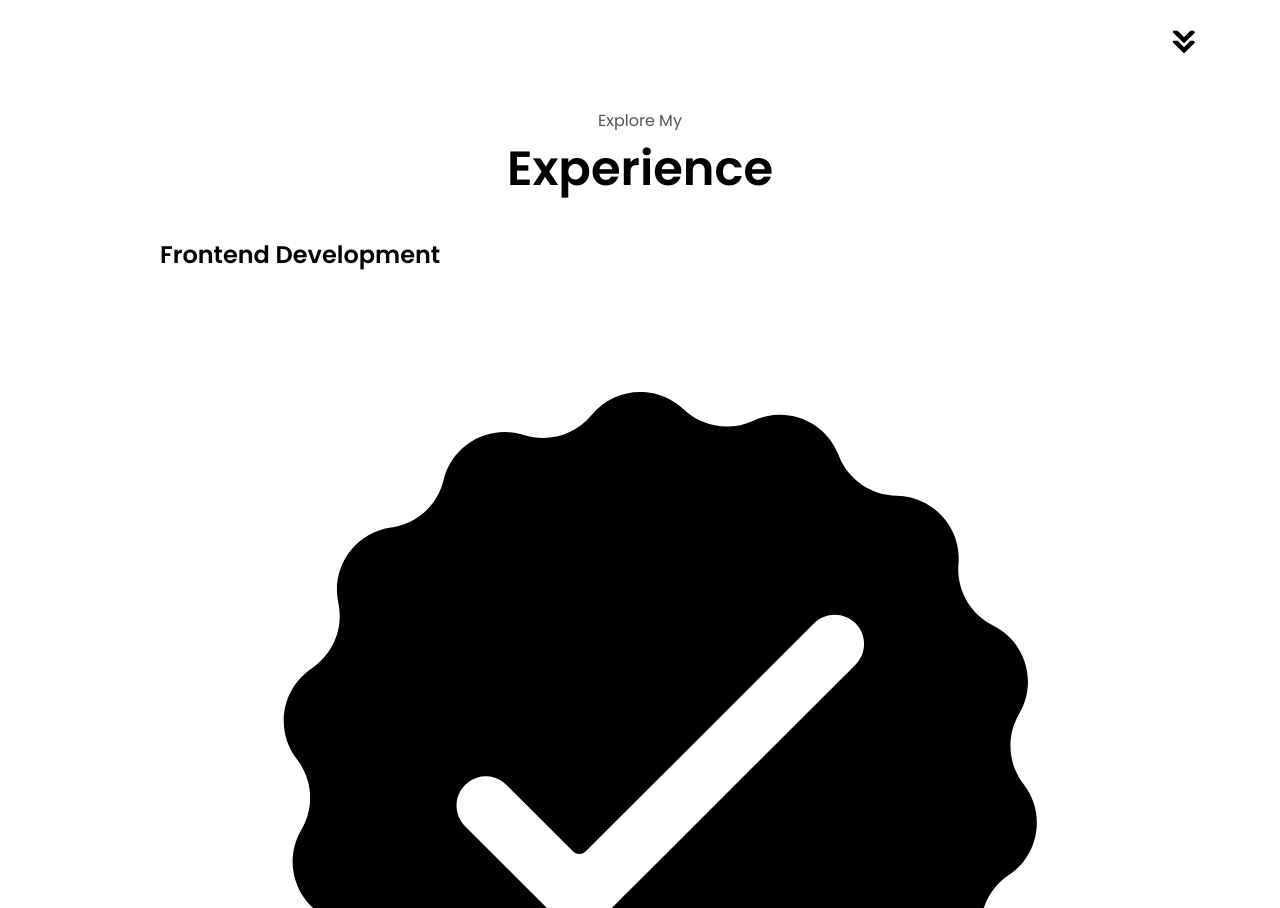
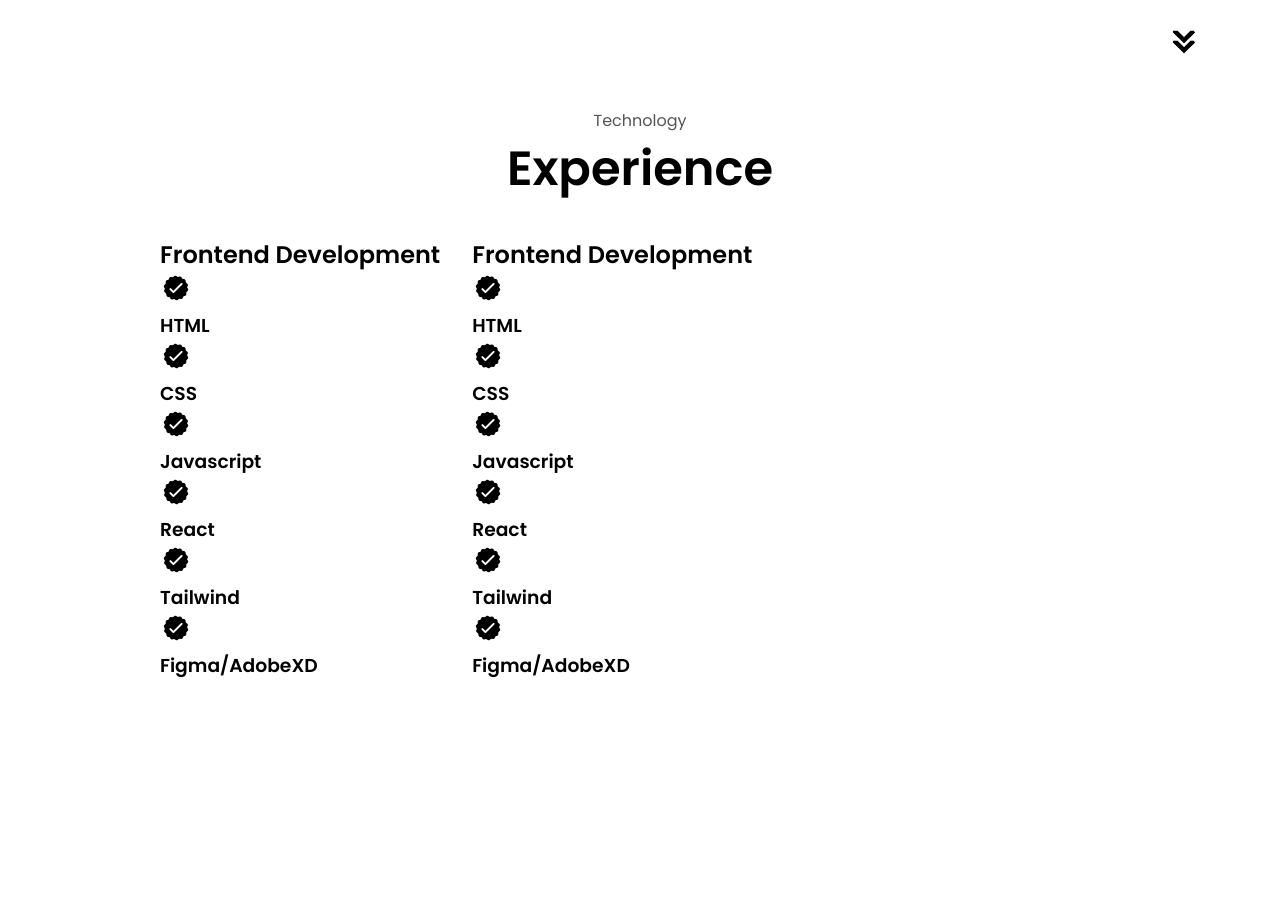
Before and after one commit to abuhumayed/portfolioJS, a website built with Vite: page index.html in a window 1280 px wide. Shown: the part 1468-2376 px from the top of the page. After the commit the page ends 2312 px from the top, so only its background shows below. Built offline with nearby package versions, Linux system fonts and the light colour scheme.

Commit message:
experience updates

```diff
--- a/index.html
+++ b/index.html
@@ -89,7 +89,7 @@
       <img onclick="location.href='./#experience'" class="icon arrow" src="./assets/arrow.png" alt="arrow icon">
   </section>
   <section id="experience">
-    <p class="section__text__p1">Explore My</p>
+    <p class="section__text__p1">Technology</p>
     <h1 class="title">Experience</h1>
     <div class="experience-details-contaner">
       <div class="about-containers">
@@ -97,7 +97,81 @@
           <h2 class="experience-sub-title">Frontend Development</h2>
           <div class="article-container">
             <article>
-              <img src="assets/checkmark.png" alt="">
+              <img src="assets/checkmark.png" alt="checkmarkicon" class="icon">
+              <div>
+                <h3>HTML</h3>
+              </div>
+            </article>
+            <article>
+              <img src="assets/checkmark.png" alt="checkmarkicon" class="icon">
+              <div>
+                <h3>CSS</h3>
+              </div>
+            </article>
+            <article>
+              <img src="assets/checkmark.png" alt="checkmarkicon" class="icon">
+              <div>
+                <h3>Javascript</h3>
+              </div>
+            </article>
+            <article>
+              <img src="assets/checkmark.png" alt="checkmarkicon" class="icon">
+              <div>
+                <h3>React</h3>
+              </div>
+            </article>
+            <article>
+              <img src="assets/checkmark.png" alt="checkmarkicon" class="icon">
+              <div>
+                <h3>Tailwind</h3>
+              </div>
+            </article>
+            <article>
+              <img src="assets/checkmark.png" alt="checkmarkicon" class="icon">
+              <div>
+                <h3>Figma/AdobeXD</h3>
+              </div>
+            </article>
+          </div>
+        </div>
+        <div class="details-containers" >
+          <h2 class="experience-sub-title">Frontend Development</h2>
+          <div class="article-container">
+            <article>
+              <img src="assets/checkmark.png" alt="checkmarkicon" class="icon">
+              <div>
+                <h3>HTML</h3>
+              </div>
+            </article>
+            <article>
+              <img src="assets/checkmark.png" alt="checkmarkicon" class="icon">
+              <div>
+                <h3>CSS</h3>
+              </div>
+            </article>
+            <article>
+              <img src="assets/checkmark.png" alt="checkmarkicon" class="icon">
+              <div>
+                <h3>Javascript</h3>
+              </div>
+            </article>
+            <article>
+              <img src="assets/checkmark.png" alt="checkmarkicon" class="icon">
+              <div>
+                <h3>React</h3>
+              </div>
+            </article>
+            <article>
+              <img src="assets/checkmark.png" alt="checkmarkicon" class="icon">
+              <div>
+                <h3>Tailwind</h3>
+              </div>
+            </article>
+            <article>
+              <img src="assets/checkmark.png" alt="checkmarkicon" class="icon">
+              <div>
+                <h3>Figma/AdobeXD</h3>
+              </div>
             </article>
           </div>
         </div>
```
Also changed, not shown: assets/html-Logo.jpeg (added).
